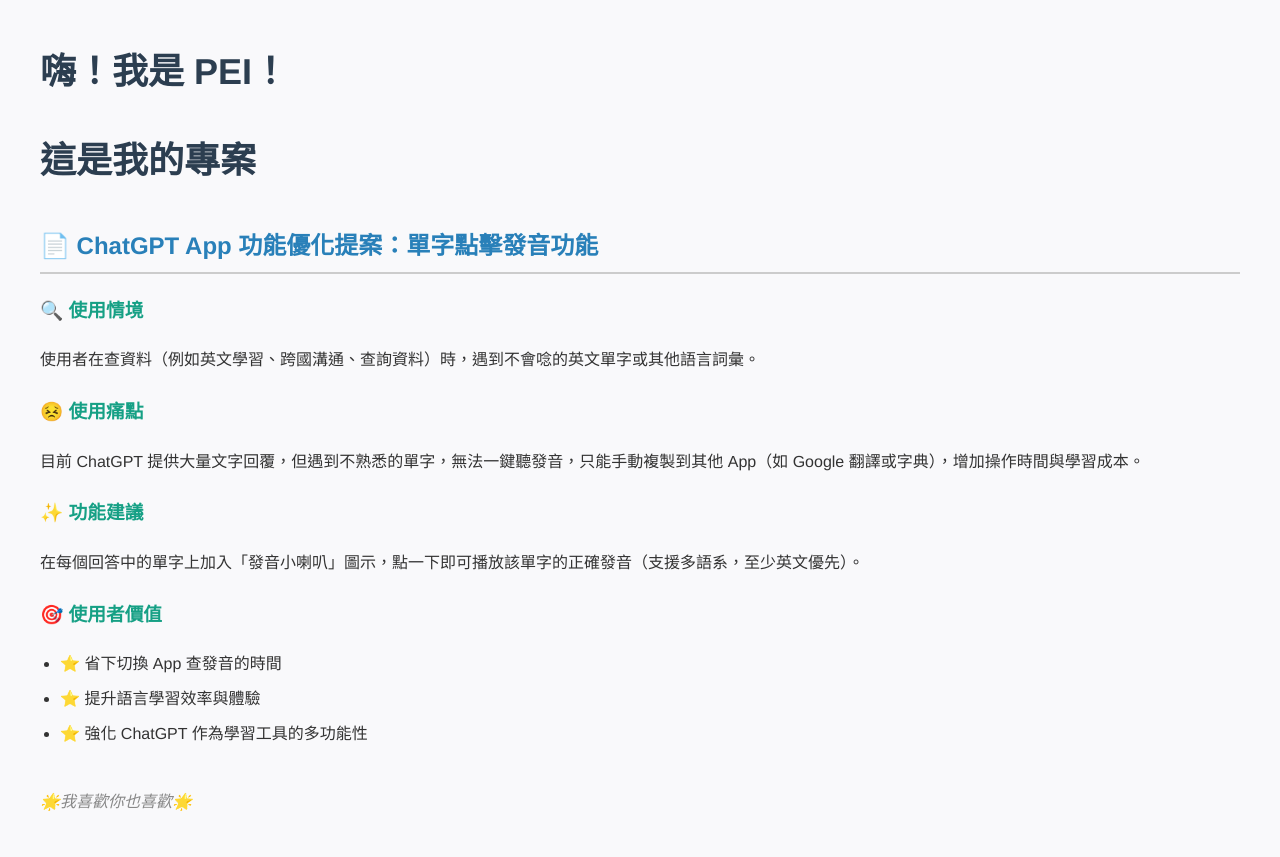
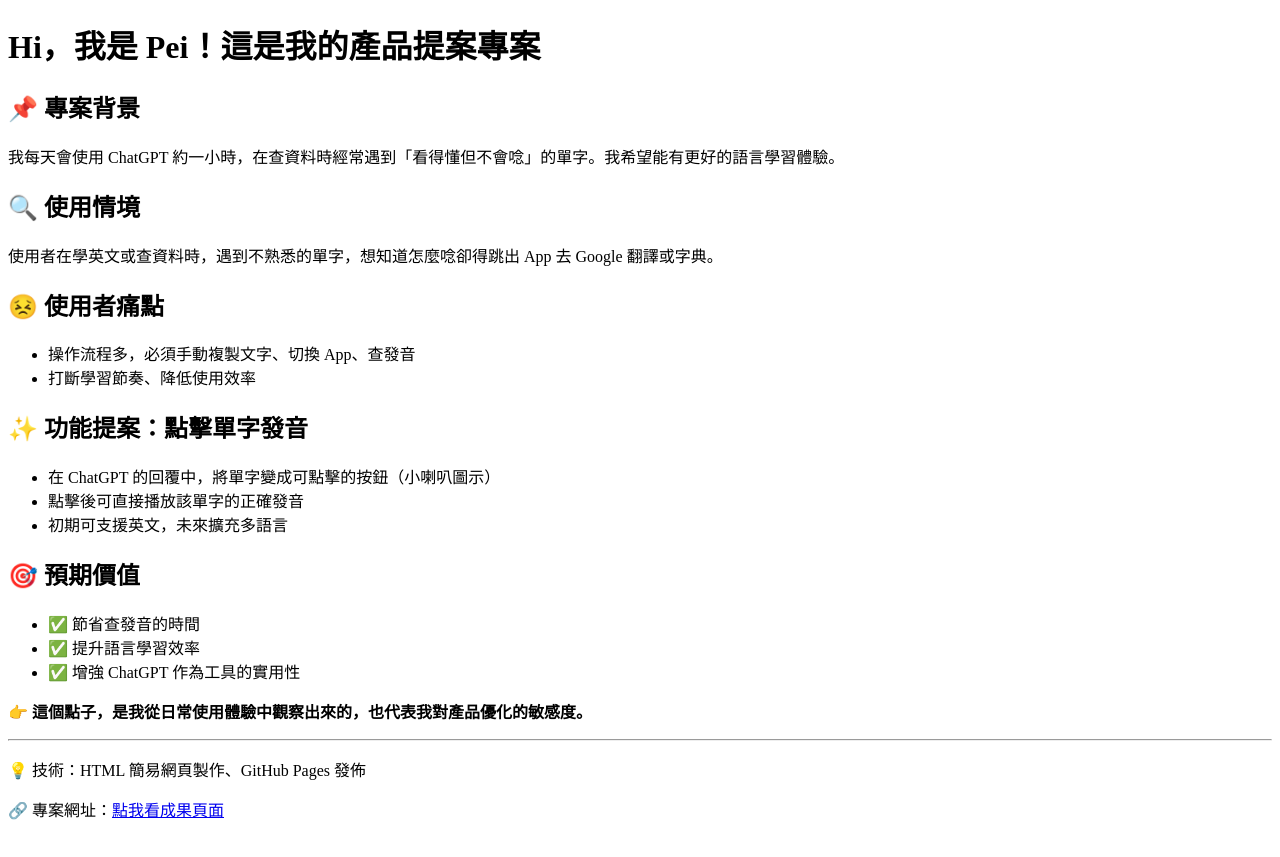
Before and after one commit to Pei-pei95/pei-ux-demo, a plain HTML site: page index.html in a window 1280 px wide. Drawn offline with Linux system fonts and the light colour scheme.

Commit message:
Update index.html

```diff
--- a/index.html
+++ b/index.html
@@ -1,76 +1,42 @@
 <!DOCTYPE html>
-<html lang="zh-TW">
+<html>
 <head>
   <meta charset="UTF-8">
-  <title>我的專案 - PEI</title>
-  <style>
-    body {
-      font-family: "Helvetica", "Arial", sans-serif;
-      background-color: #f9f9fb;
-      color: #333;
-      margin: 40px;
-      line-height: 1.8;
-    }
-
-    h1 {
-      color: #2c3e50;
-      font-size: 36px;
-      margin-bottom: 5px;
-    }
-
-    h2 {
-      color: #2980b9;
-      border-bottom: 2px solid #ccc;
-      padding-bottom: 5px;
-      margin-top: 30px;
-    }
-
-    h3 {
-      color: #16a085;
-      margin-top: 20px;
-    }
-
-    p {
-      margin: 10px 0;
-    }
-
-    ul {
-      padding-left: 20px;
-    }
-
-    li {
-      margin-bottom: 6px;
-    }
-
-    .footer {
-      margin-top: 40px;
-      font-style: italic;
-      color: #888;
-    }
-  </style>
+  <title>ChatGPT App 功能優化提案</title>
 </head>
 <body>
-  <h1>嗨！我是 PEI！</h1>
-  <h1>這是我的專案</h1>
+  <h1>Hi，我是 Pei！這是我的產品提案專案</h1>
 
-  <h2>📄 ChatGPT App 功能優化提案：單字點擊發音功能</h2>
+  <h2>📌 專案背景</h2>
+  <p>我每天會使用 ChatGPT 約一小時，在查資料時經常遇到「看得懂但不會唸」的單字。我希望能有更好的語言學習體驗。</p>
 
-  <h3>🔍 使用情境</h3>
-  <p>使用者在查資料（例如英文學習、跨國溝通、查詢資料）時，遇到不會唸的英文單字或其他語言詞彙。</p>
+  <h2>🔍 使用情境</h2>
+  <p>使用者在學英文或查資料時，遇到不熟悉的單字，想知道怎麼唸卻得跳出 App 去 Google 翻譯或字典。</p>
 
-  <h3>😣 使用痛點</h3>
-  <p>目前 ChatGPT 提供大量文字回覆，但遇到不熟悉的單字，無法一鍵聽發音，只能手動複製到其他 App（如 Google 翻譯或字典），增加操作時間與學習成本。</p>
-
-  <h3>✨ 功能建議</h3>
-  <p>在每個回答中的單字上加入「發音小喇叭」圖示，點一下即可播放該單字的正確發音（支援多語系，至少英文優先）。</p>
-
-  <h3>🎯 使用者價值</h3>
+  <h2>😣 使用者痛點</h2>
   <ul>
-    <li>⭐ 省下切換 App 查發音的時間</li>
-    <li>⭐ 提升語言學習效率與體驗</li>
-    <li>⭐ 強化 ChatGPT 作為學習工具的多功能性</li>
+    <li>操作流程多，必須手動複製文字、切換 App、查發音</li>
+    <li>打斷學習節奏、降低使用效率</li>
   </ul>
 
-  <p class="footer">🌟我喜歡你也喜歡🌟</p>
+  <h2>✨ 功能提案：點擊單字發音</h2>
+  <ul>
+    <li>在 ChatGPT 的回覆中，將單字變成可點擊的按鈕（小喇叭圖示）</li>
+    <li>點擊後可直接播放該單字的正確發音</li>
+    <li>初期可支援英文，未來擴充多語言</li>
+  </ul>
+
+  <h2>🎯 預期價值</h2>
+  <ul>
+    <li>✅ 節省查發音的時間</li>
+    <li>✅ 提升語言學習效率</li>
+    <li>✅ 增強 ChatGPT 作為工具的實用性</li>
+  </ul>
+
+  <p>👉 <strong>這個點子，是我從日常使用體驗中觀察出來的，也代表我對產品優化的敏感度。</strong></p>
+
+  <hr>
+  <p>💡 技術：HTML 簡易網頁製作、GitHub Pages 發佈</p>
+  <p>🔗 專案網址：<a href="https://pei-pei95.github.io/pei-ux-demo/" target="_blank">點我看成果頁面</a></p>
 </body>
 </html>
```
